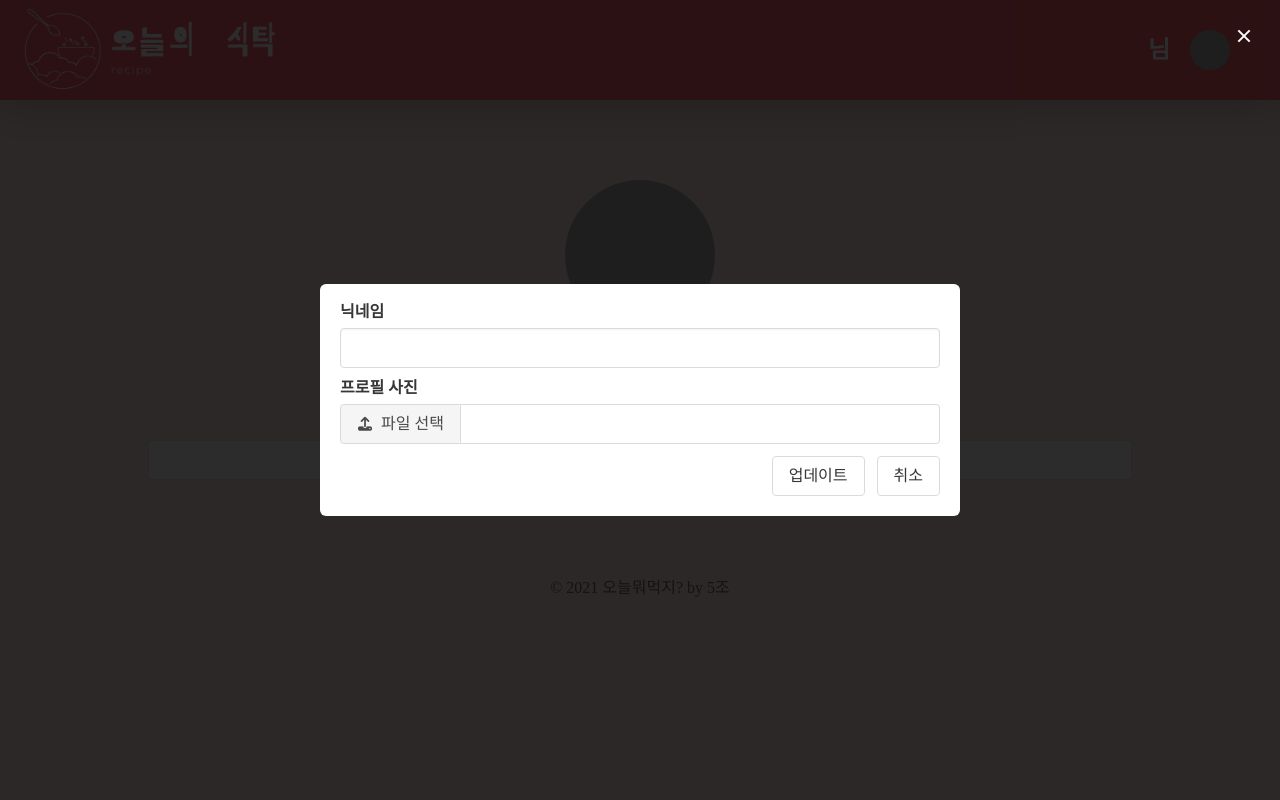
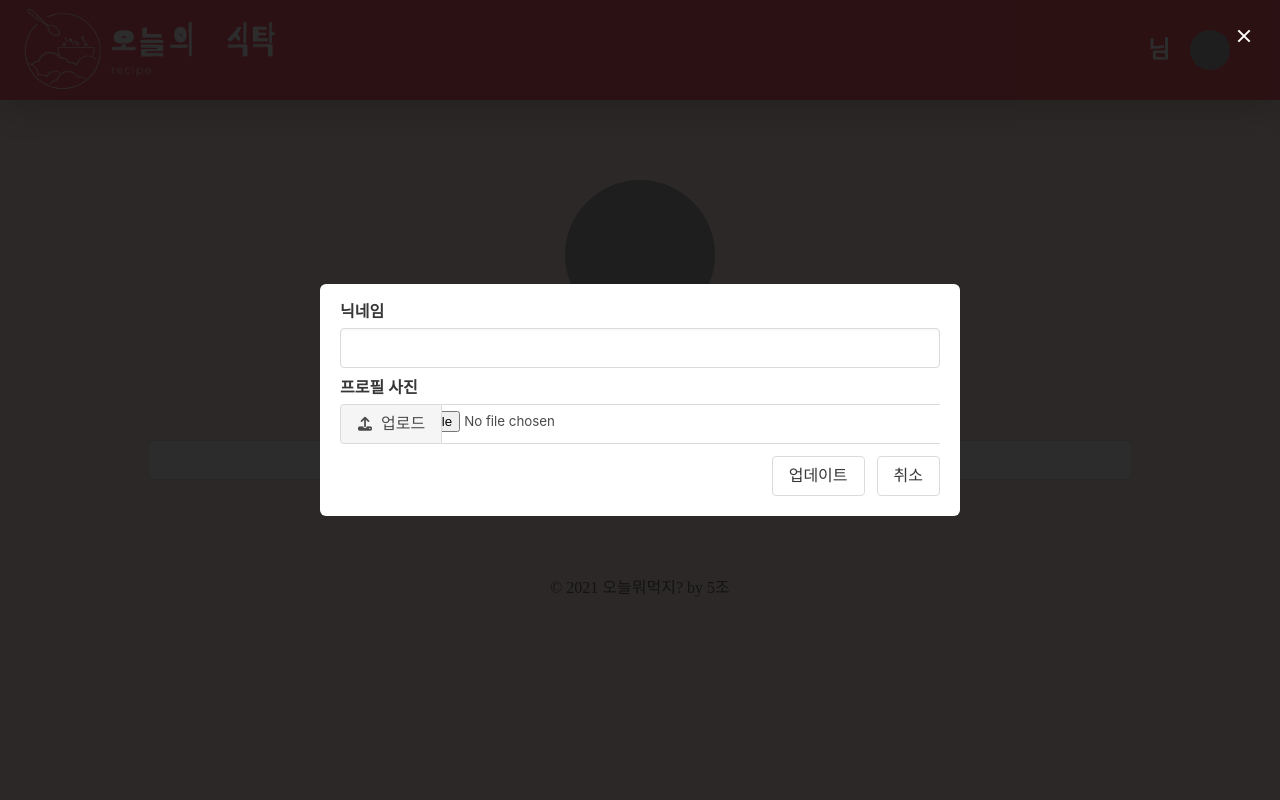
Before and after one commit to NamgyungKim/Today-table, a Flask app: template templates/user.html in a window 1280 px wide, after a click on "프로필 수정". Run offline with Flask 2, Linux system fonts and the light colour scheme; the template is opened without the code that fills it, so the values that code supplies are empty; some libraries are stand-ins or nearby versions; some web fonts are replaced; grey boxes are pictures that could not be loaded.

Commit message:
user page링크, 파일업로드 변경

```diff
--- a/static/scripts/common.js
+++ b/static/scripts/common.js
@@ -23,13 +23,18 @@ function time2str(date) {
   return `${date.getFullYear()}년 ${date.getMonth() + 1}월 ${date.getDate()}일`
 }
 
-
 // header의 로그아웃버튼
 // 사용: user.html, detail.html, main.html
 function sign_out() {
   $.removeCookie('mytoken', { path: '/'});
   alert('정상적으로 로그아웃 되었습니다.')
   window.location.href = "/"
+}
+
+// userpage로 이동
+// 사용: detail.html, main.html
+function userpage(){
+  location.href='/user'
 }
 
 // 프로필클릭시 로그아웃버튼 show
--- a/static/styles/user.css
+++ b/static/styles/user.css
@@ -20,6 +20,11 @@ body {background-color: #ffe4e0; min-height: 100vh;}
 #comments .comment .comment-bottom .delete-btn {margin: 0 10px;border: 1px solid gray;border-radius: 10px;background-color: white;color: rgb(156, 156, 156);font-weight: bold;font-size: 17px;cursor: pointer;transition: all 0.5s;}
 #comments .comment .comment-bottom .delete-btn:hover {border: 1px solid rgb(77, 76, 76); color: black;}
 
+/* 수정 */
+.file-label {display: block;}
+#input-pic {border: 1px solid #dbdbdb; padding-top: 6px; border-radius: 5px; margin-left: 32px; background-color: white; opacity: 1;}
+
+
 .media-left {margin: 0 0 50px;}
 .user-profile { width: 150px; height: 150px; margin: auto; border-radius: 50%;}
 .profile-info { min-height: 200px; border-radius: 20px; margin: 60px auto 60px auto; }
--- a/templates/user.html
+++ b/templates/user.html
@@ -131,7 +131,7 @@
     <div tabindex="0" class="user">
       <span class="user-name"><span class="user-name-db">{{ nickname }} </span>님</span>
       <img src="../static/{{ user_pic }}" alt="프로필">
-        <div class="nav"> <div onclick="sign_out()">로그아웃</div> </div>
+      <div class="nav"> <div onclick="sign_out()">로그아웃</div> </div>
     </div>
   </header>
 
@@ -199,17 +199,19 @@
                             id="input-pic"
                             class="file-input"
                             type="file"
-                            name="resume" />
+                            name="resume"
+                            accept=".png, .jpg, .jpeg"/>
                           <span class="file-cta">
                             <span class="file-icon">
                               <i class="fa fa-upload"></i>
                             </span>
-                            <span class="file-label">파일 선택</span>
+                            업로드
                           </span>
-                          <span
+                          <!-- <span
                             id="file-name"
                             class="file-name"
-                            style="width: 100%; max-width: 100%">{{ user_info.profile_pic }}</span>
+                            style="width: 100%; max-width: 100%">{{ user_info.profile_pic }}
+                          </span> -->
                         </label>
                       </div>
                     </div>
```
Also changed, not shown: static/profile_pics/knk123.png.
